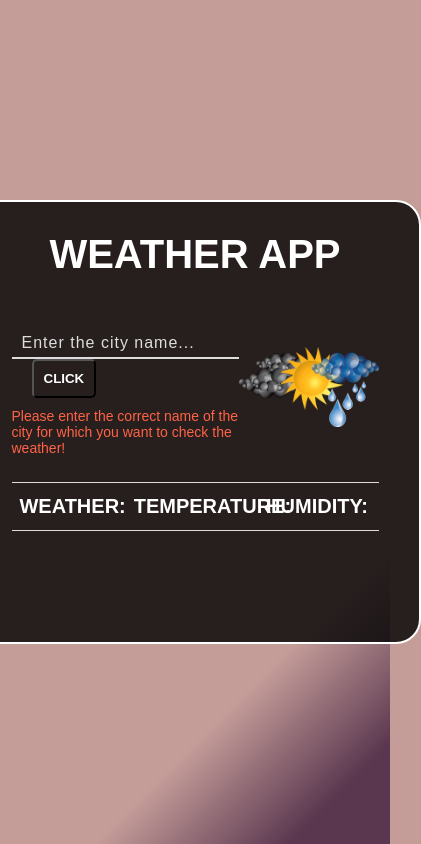
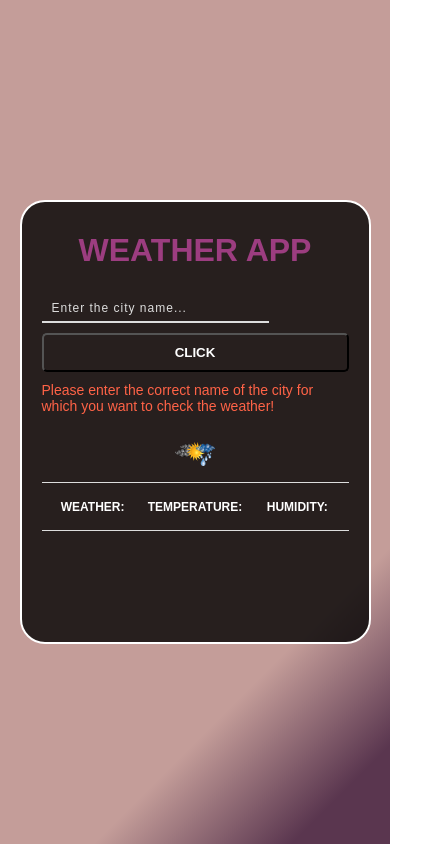
Before and after one commit to myma7/weather-app, a plain HTML site: page index.html in a window 390 px wide. Shown: the whole page, 421 px wide, since content can reach past the window. Drawn offline with nearby package versions, Linux system fonts and the light colour scheme; no server answers.

Commit message:
Adding RWD

```diff
--- a/style.css
+++ b/style.css
@@ -19,6 +19,7 @@ h1 {
     text-transform: uppercase;
     text-align: center;
     padding: 10px;
+    color:#9c3d80
 }
 
 input {
@@ -68,7 +69,9 @@ button:hover {
 
 .bottom {
     height: 140px;
+    cursor: pointer;
 }
+
 
 .main-info {
     display: flex;
@@ -78,6 +81,7 @@ button:hover {
 }
 
 .city-name {
+    display: flex;
     font-size: 40px;
 }
 
@@ -117,3 +121,46 @@ button:hover {
     font-size: 14px;
     color: tomato;
 }
+@media (max-width: 768px) {
+    body {
+        font-size: 16px;
+    }
+
+    .wrapper {
+        width: 90%;
+        padding: 20px;
+    }
+
+    .city-name {
+        padding: 2px;
+        font-size: 20px;
+    }
+
+    .headings p,
+    .weather-info p {
+        font-size: 12px;
+        width: 100%;
+        margin: 5px 0;
+    }
+
+    .photo {
+        padding: 20px;
+        width: 80px;
+        height: 80px;
+    }
+
+    .main-info {
+        height: auto;
+        flex-direction: column;
+    }
+
+    button {
+        margin-left: 0;
+        margin-top: 10px;
+        width: 100%;
+    }
+
+    input::placeholder {
+        font-size: 12px;
+    }
+}
```
